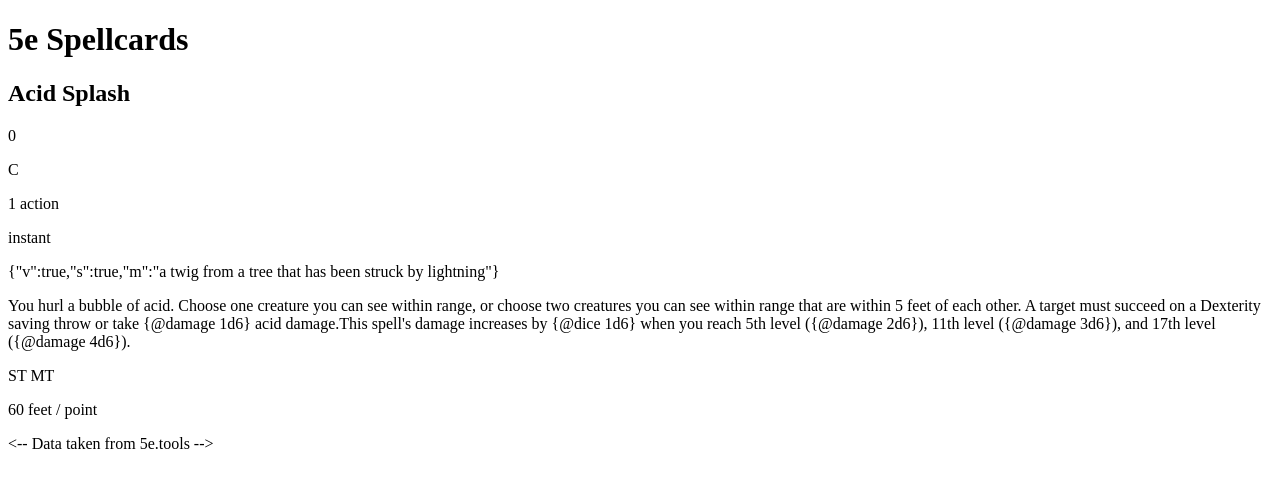
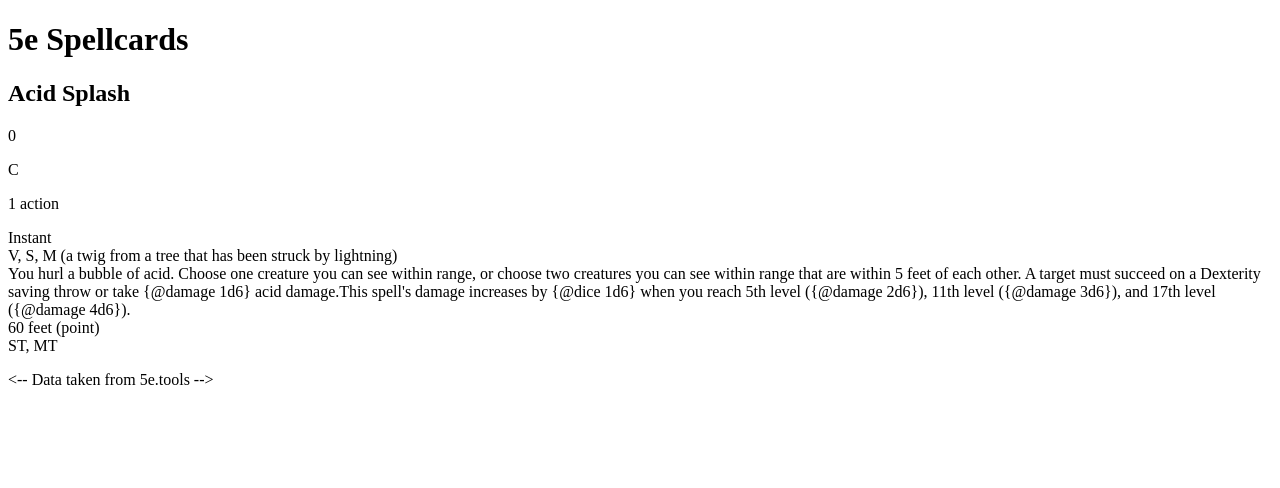
Before and after one commit to alexander-jenkins/spellcards, a React (Vite) app: page / in a window 1280 px wide. Shown: the top 488 px of the page. Built offline with nearby package versions, Linux system fonts and the light colour scheme.

Commit message:
added tags, range, desc, comps. and dur components

```diff
--- a/src/App.jsx
+++ b/src/App.jsx
@@ -1,4 +1,4 @@
-import Spellcard from './components/spellcard/Spellcard';
+import Spellcard from './components/Spell/Spell';
 
 function App() {
     return (
--- a/src/components/spellcard/Spellcard.jsx
+++ b/src/components/Spell/Spell.jsx
@@ -1,8 +1,11 @@
-import Spell from './SampleSpell.json';
+import Spell from './Spell.json';
+import SpellAreaTags from './SpellAreaTags';
 import SpellComponents from './SpellComponents';
+import SpellDescription from './SpellDescription';
+import SpellDuration from './SpellDuration';
 import SpellRange from './SpellRange.jsx';
 
-function Spellcard() {
+export default function Spellcard(props) {
     let {
         name,
         level,
@@ -21,13 +24,11 @@ function Spellcard() {
             <p>{level}</p>
             <p>{school}</p>
             <p>{time.map((time) => `${time.number} ${time.unit}`)}</p>
-            <p>{duration.map((dur) => `${dur.type}`)}</p>
+            <SpellDuration duration={duration[0]} />
             <SpellComponents components={components} />
-            <p>{entries}</p>
-            <p>{areaTags.map((tag) => `${tag + ' '}`)}</p>
+            <SpellDescription description={entries} />
             <SpellRange range={range} />
+            <SpellAreaTags tags={areaTags} />
         </div>
     );
 }
-
-export default Spellcard;
--- /dev/null
+++ b/src/components/Spell/SpellAreaTags.jsx
@@ -0,0 +1,4 @@
+export default function SpellAreaTags(props) {
+    let { tags } = props;
+    return <div className='spell-area-tags'>{tags.join(', ')}</div>;
+}
--- /dev/null
+++ b/src/components/Spell/SpellComponents.jsx
@@ -0,0 +1,11 @@
+export default function SpellComponents(props) {
+    let { components } = props;
+    let { v, s, m } = components;
+
+    let items = [];
+    v && items.push('V');
+    s && items.push('S');
+    m && items.push(`M (${m})`);
+
+    return <div className='spell-components'>{items.join(', ')}</div>;
+}
--- /dev/null
+++ b/src/components/Spell/SpellDescription.jsx
@@ -0,0 +1,4 @@
+export default function SpellDescription(props) {
+    let { description } = props;
+    return <div className='spell-description'>{description}</div>;
+}
--- /dev/null
+++ b/src/components/Spell/SpellDuration.jsx
@@ -0,0 +1,25 @@
+export default function SpellDuration(props) {
+    let { duration } = props;
+
+    console.log(duration.type);
+
+    let durationString = '';
+    switch (duration.type) {
+        case 'timed':
+            if (duration.concentration)
+                durationString = `${duration.duration.amount} ${duration.duration.type} (concentration)`;
+            durationString = `${duration.duration.amount} ${duration.duration.type}`;
+            break;
+        case 'instant':
+            durationString = 'Instant';
+            break;
+        case 'permanent':
+            durationString = 'Permanent until dispelled';
+            break;
+        default:
+            durationString = 'Unknown duration';
+            break;
+    }
+
+    return <div className='spell-duration'>{durationString}</div>;
+}
--- a/src/components/spellcard/SpellRange.jsx
+++ b/src/components/Spell/SpellRange.jsx
@@ -4,7 +4,7 @@ function SpellRange(props) {
     let unit = range.distance.type;
     let distance = range.distance.amount;
 
-    return `${distance} ${unit} / ${area}`;
+    return <div className='spell-range'>{`${distance} ${unit} (${area})`}</div>;
 }
 
 export default SpellRange;
--- a/src/components/spellcard/SpellComponents.jsx
+++ /dev/null
@@ -1,7 +0,0 @@
-export default function SpellComponents(props) {
-    let { components } = props;
-    let { v, s, m } = components;
-    console.log(components);
-
-    return JSON.stringify(components);
-}
```
Also changed, not shown: src/components/Spell/Spell.json (renamed from src/components/spellcard/SampleSpell.json).
